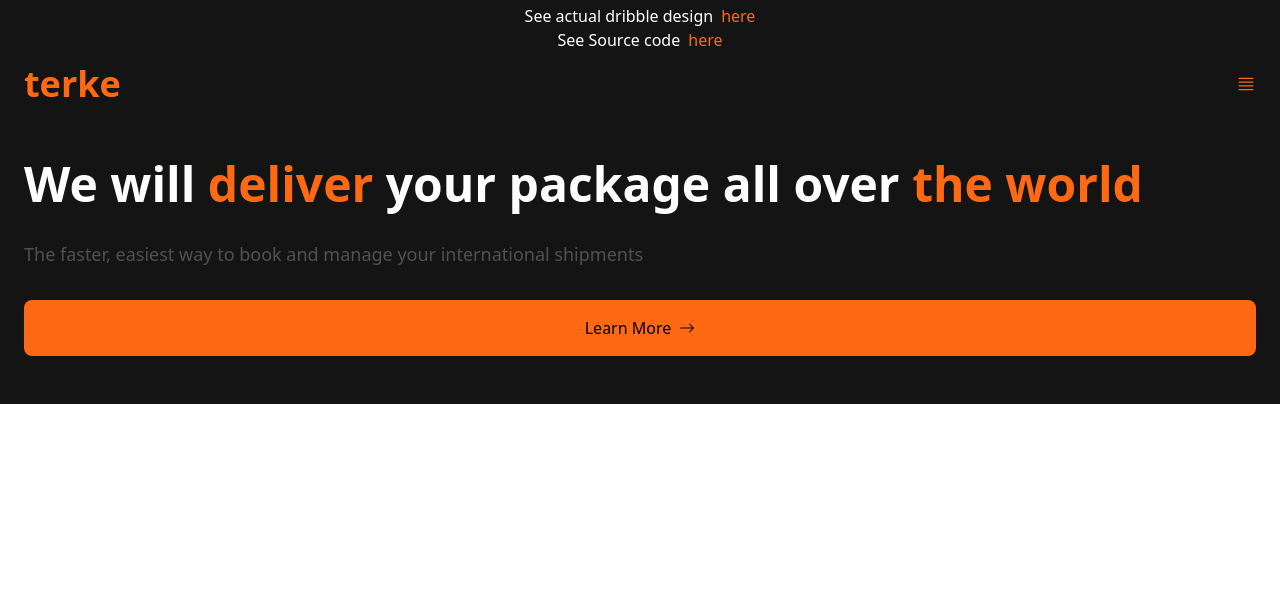
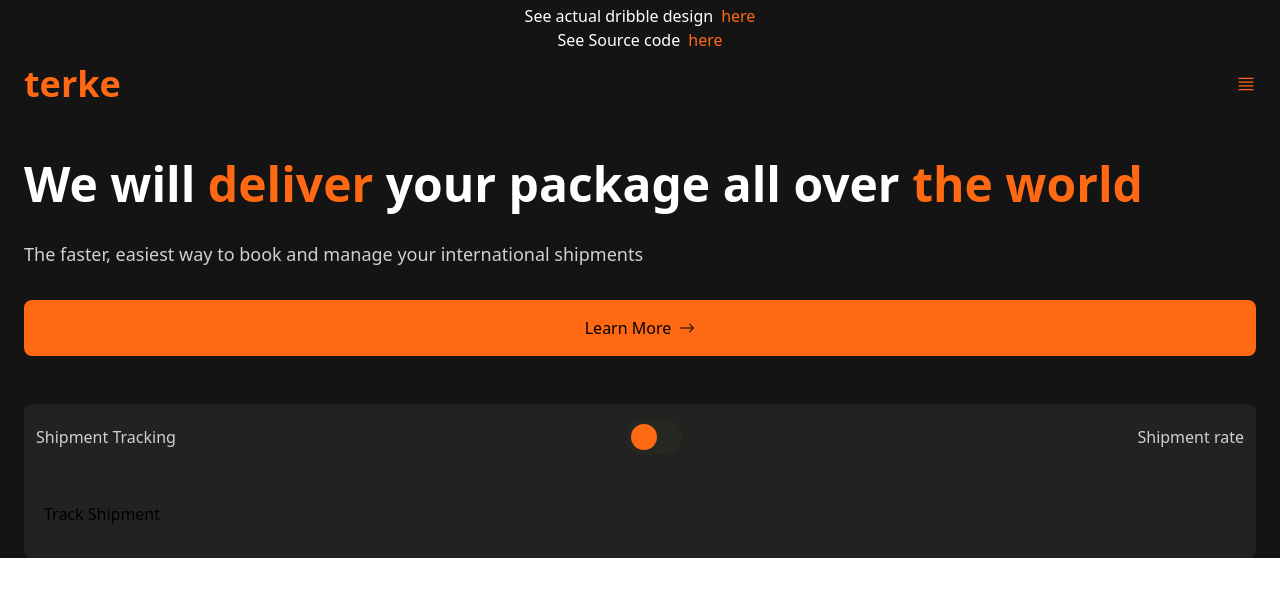
Before and after one commit to Sijibomii/terke, a React (Create React App) app: page / in a window 1280 px wide. Shown: the top 596 px of the page. Built offline with nearby package versions, Linux system fonts and the light colour scheme.

Commit message:
hero bottom

```diff
--- a/src/App.js
+++ b/src/App.js
@@ -1,6 +1,7 @@
 import Disclamier from "./components/Disclamier";
 import Header from "./components/Header";
 import HeroTop from "./components/HeroTop";
+import HeroBottom from "./components/HeroBottom";
 import { useRef } from "react";
 function App() {
   const modal = useRef()
@@ -38,6 +39,7 @@ function App() {
         <Disclamier />
         <Header modal={modal} body={body} toggleModal={toggleModal} />
         <HeroTop />
+        <HeroBottom />
       </div>
 
     </div>
--- /dev/null
+++ b/src/components/HeroBottom.js
@@ -0,0 +1,27 @@
+import React from 'react'
+
+const HeroBottom = () => {
+  return (
+    <div>
+      <div className='bg-[#222222] rounded-lg shadow-current px-3 py-4'>
+        <div className='top flex items-center justify-between'>
+          <h4 className='text-[#D0D0D0]'>Shipment Tracking</h4>
+          <div className='mr-1'>
+            <label class="switch">
+              <input className='opacity-0 h-0 w-0' type="checkbox" />
+              <span class="slider round absolute top-0 left-0 right-0 bottom-0 bg-transparent"></span>
+            </label>
+          </div>
+          <h4 className='text-[#D0D0D0]'>Shipment rate</h4>
+        </div>
+
+        <div className='bg-[#29292] rounded-lg shadow-curent px-2 py-4 mt-8'>
+          <h4>Track Shipment</h4>
+
+        </div>
+      </div>
+    </div>
+  )
+}
+
+export default HeroBottom
--- a/src/components/HeroTop.js
+++ b/src/components/HeroTop.js
@@ -7,7 +7,7 @@ const HeroTop = () => {
         <h1 className='text-white text-5xl font-bold'>We will <span className='text-[#FF6913]'>deliver</span> your package all over <span className='text-[#FF6913]'>the world</span> </h1>
       </div>
       <div className='mt-4 py-4'>
-        <p className='text-lg text-[#515151] text-justify'>The faster, easiest way to book and manage your international shipments</p>
+        <p className='text-lg text-[#D0D0D0] text-justify'>The faster, easiest way to book and manage your international shipments</p>
         <a className='bg-[#FF6913] px-4 py-4 mt-8 rounded-lg flex items-center justify-center'>
           Learn More <svg xmlns="http://www.w3.org/2000/svg" width="16" height="16" fill="currentColor" className=" ml-2 bi bi-arrow-right" viewBox="0 0 16 16"> <path fill-rule="evenodd" d="M1 8a.5.5 0 0 1 .5-.5h11.793l-3.147-3.146a.5.5 0 0 1 .708-.708l4 4a.5.5 0 0 1 0 .708l-4 4a.5.5 0 0 1-.708-.708L13.293 8.5H1.5A.5.5 0 0 1 1 8z"/> </svg>
         </a>
--- a/src/index.css
+++ b/src/index.css
@@ -1,3 +1,63 @@
 @tailwind base;
 @tailwind components;
 @tailwind utilities;
+
+.switch {
+  position: relative;
+  display: inline-block;
+  width: 55px;
+  height: 34px;
+}
+
+.switch input {
+  opacity: 0;
+  width: 0;
+  height: 0;
+}
+
+.slider {
+  position: absolute;
+  cursor: pointer;
+  top: 0;
+  left: 0;
+  right: 0;
+  bottom: 0;
+  background-color: #282822;
+  -webkit-transition: .4s;
+  transition: .4s;
+}
+
+.slider:before {
+  position: absolute;
+  content: "";
+  height: 26px;
+  width: 26px;
+  left: 4px;
+  bottom: 4px;
+  background-color: #FF6913;
+  -webkit-transition: .4s;
+  transition: .4s;
+}
+
+input:checked + .slider {
+  background-color: #282822;
+}
+
+input:focus + .slider {
+  box-shadow: 0 0 1px #282822;
+}
+
+input:checked + .slider:before {
+  -webkit-transform: translateX(26px);
+  -ms-transform: translateX(26px);
+  transform: translateX(22px);
+}
+
+/* Rounded sliders */
+.slider.round {
+  border-radius: 34px;
+}
+
+.slider.round:before {
+  border-radius: 50%;
+}
```
Also changed, not shown: src/static/terke.png (added).
